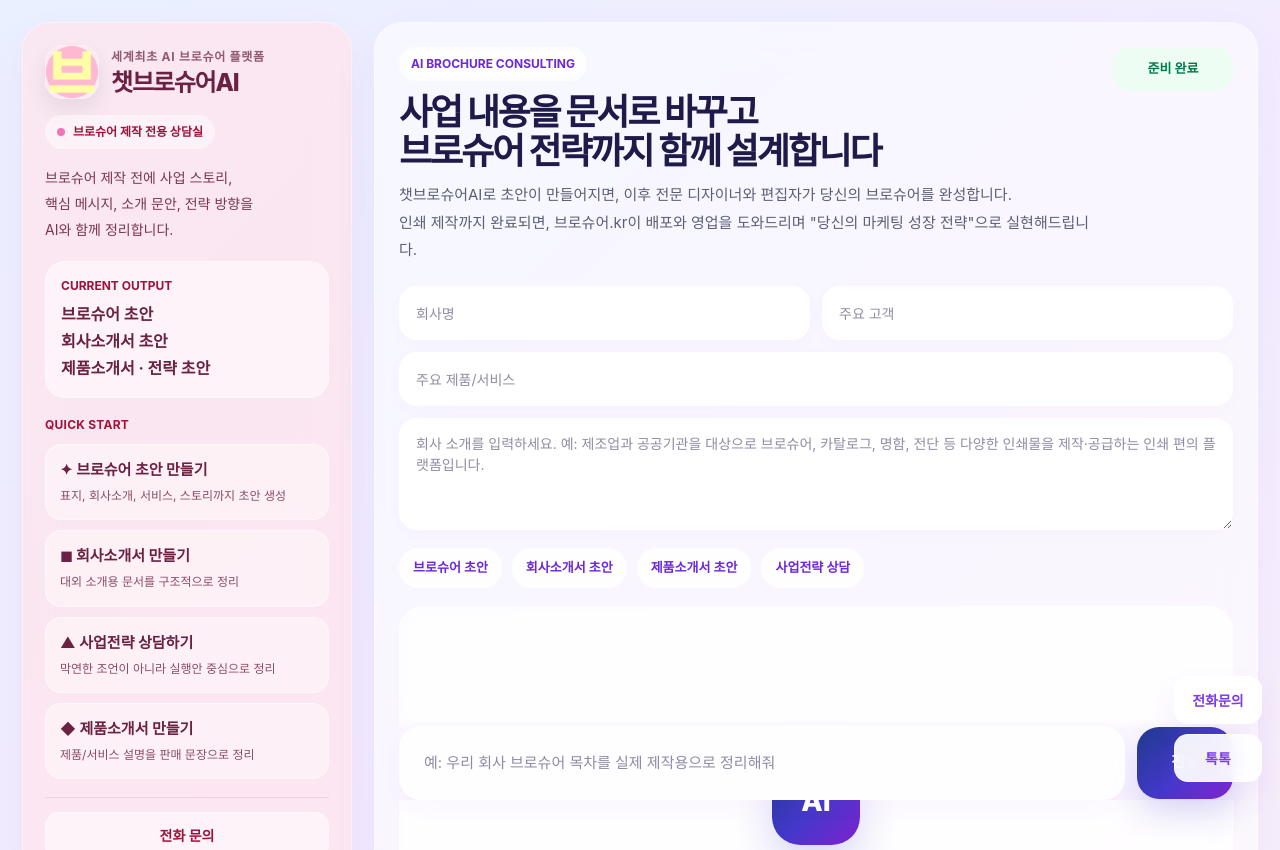
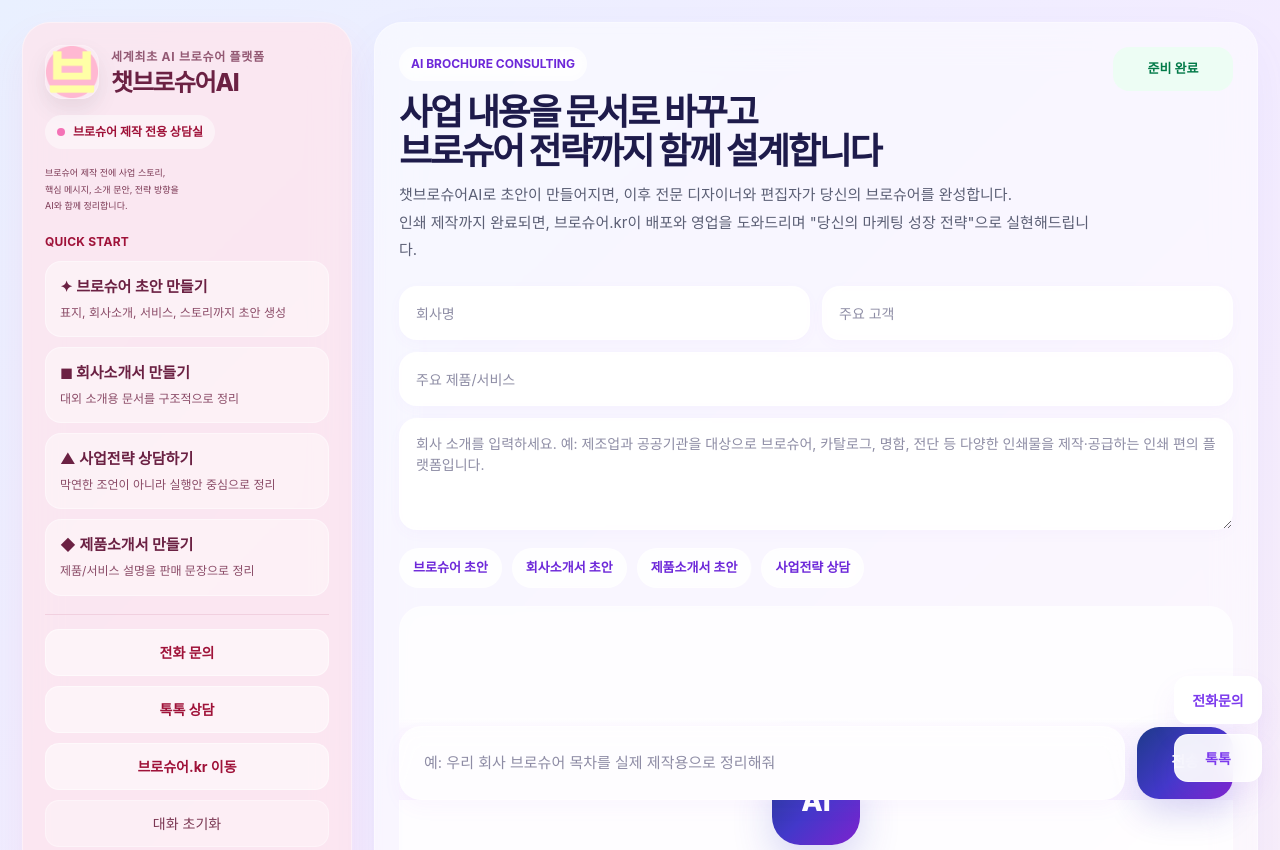
Before and after one commit to taejang21-hub/chat-brochure-ai, a Next.js app: page / in a window 1280 px wide. Shown: the top 850 px of the page. Built offline with nearby package versions, Linux system fonts and the light colour scheme.

Commit message:
랜딩 페이지 단순화

```diff
--- a/app/page.tsx
+++ b/app/page.tsx
@@ -866,7 +866,7 @@ export default function Home() {
 
               <div
                 style={{
-                  fontSize: 14,
+                  fontSize: 9,
                   color: "#7a3652",
                   lineHeight: 1.85,
                   marginBottom: 18,
@@ -879,33 +879,7 @@ export default function Home() {
                 AI와 함께 정리합니다.
               </div>
 
-              <div
-                style={{
-                  borderRadius: 20,
-                  padding: 15,
-                  background: "rgba(255,255,255,0.50)",
-                  border: "1px solid rgba(255,255,255,0.42)",
-                  marginBottom: 18,
-                }}
-              >
-                <div
-                  style={{
-                    fontSize: 12,
-                    color: "#9f1239",
-                    marginBottom: 6,
-                    fontWeight: 700,
-                  }}
-                >
-                  CURRENT OUTPUT
-                </div>
-                <div style={{ fontSize: 16, fontWeight: 700, lineHeight: 1.7, color: "#6b2143" }}>
-                  브로슈어 초안
-                  <br />
-                  회사소개서 초안
-                  <br />
-                  제품소개서 · 전략 초안
-                </div>
-              </div>
+
 
               <div
                 className="quick-title"
```
